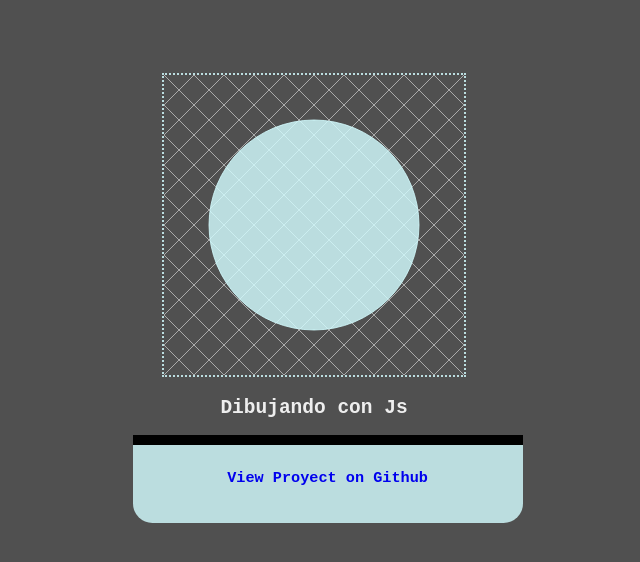
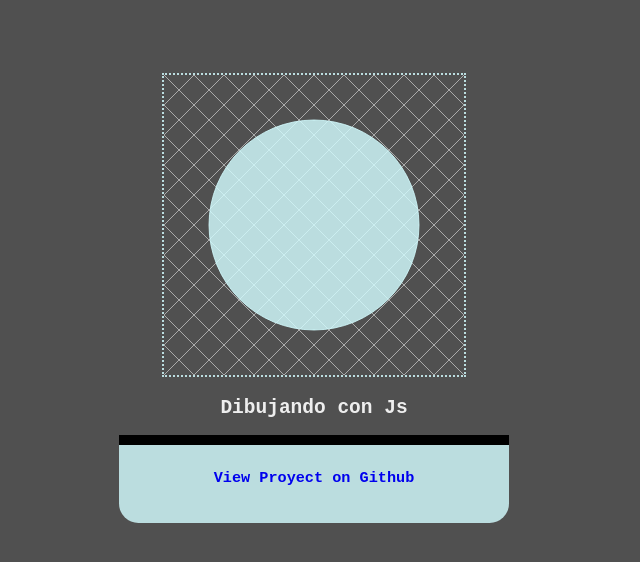
Before and after one commit to JossJossJoss/DibujoConCanvas, a plain HTML site: page index.html in a window 1280 px wide. Shown: the whole page, without its empty margins (326-966 px from the left). Drawn offline with Linux system fonts and the light colour scheme.

Commit message:
Dibujo con canvas
estilizado2

```diff
--- a/index.html
+++ b/index.html
@@ -21,8 +21,8 @@
 		height: 6em;
 		border-radius: 0 0 1.5em 1.5em ;
 		border-top: 10px solid black;
-		margin: 0 34%;
 
+		display: inline-block;
 	}
 	.button:hover{
 		background-color: rgba(211, 253, 255, 0.5);
```
